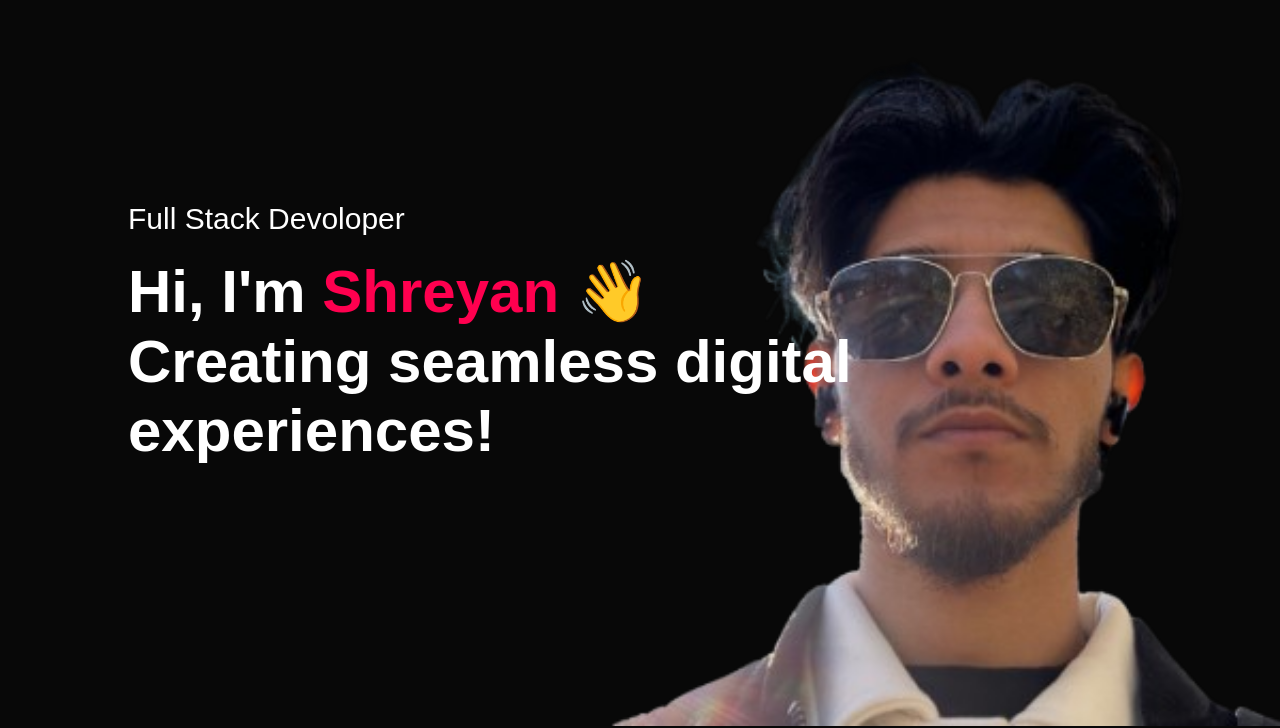
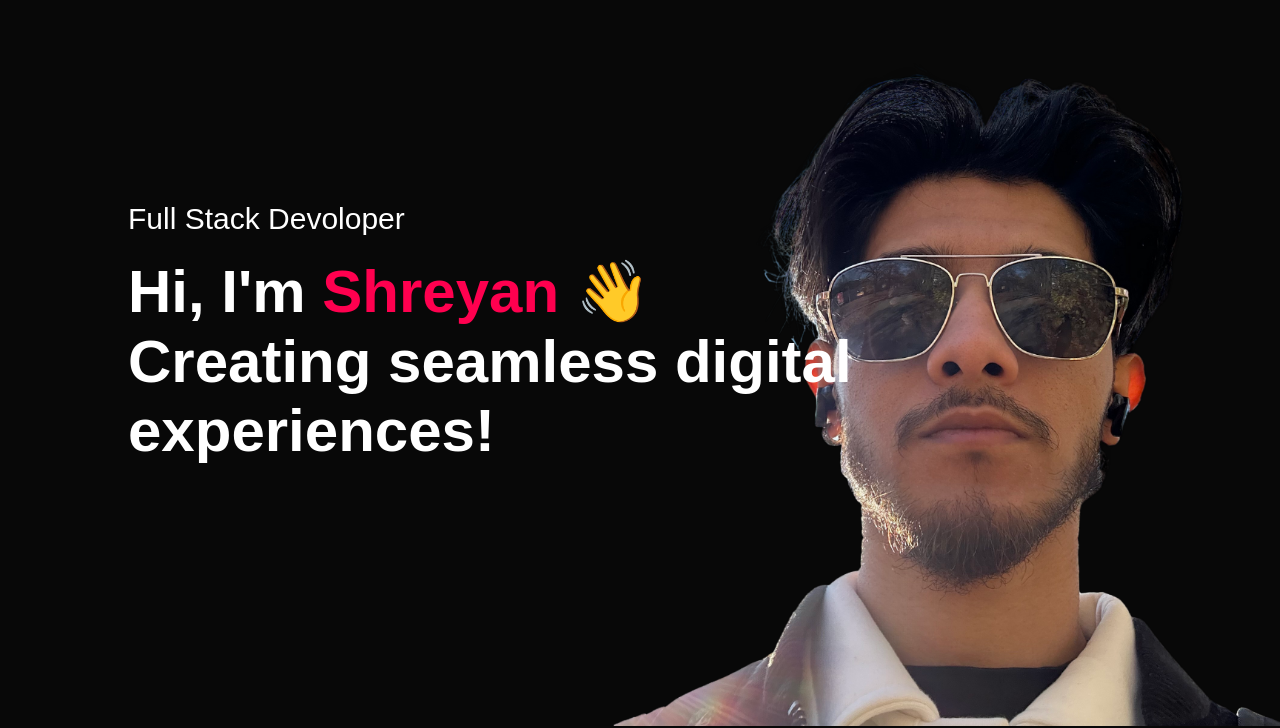
Before and after one commit to Shreyan6514/Portfolio-2.0, a plain HTML site: page Index.html in a window 1280 px wide. Shown: the part 74-802 px from the top of the page. Drawn offline with Linux system fonts and the light colour scheme.

Commit message:
index bg changed to transparent image

```diff
--- a/style.css
+++ b/style.css
@@ -11,7 +11,7 @@ body{
 #header{
     width: 100%;
     height: 100vh;
-    background-image: url(Images/bg-website2-removebg-preview.png);
+    background-image: url(Images/website\ bg.png);
     background-size: cover;
     background-position: center;
 }
```
Also changed, not shown: Images/bg-website black.png (renamed from Images/bg-website2.png), Images/bg-website2-removebg-preview.png (deleted), Images/website bg.png (added), 2 other files.
